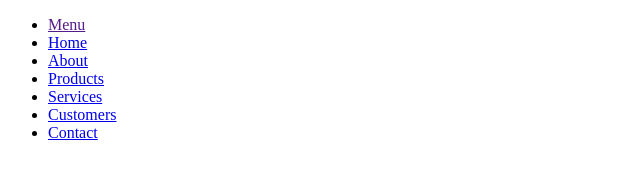
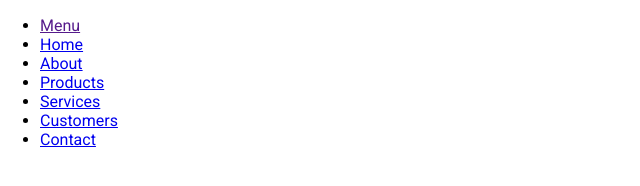
Before and after one commit to maitc/menu-laboratoria, a plain HTML site: page index.html in a window 1280 px wide. Shown: the whole page, without its empty margins (0-640 px from the left). Drawn offline with Linux system fonts and the light colour scheme.

Commit message:
common ok

```diff
--- a/assets/css/common.css
+++ b/assets/css/common.css
@@ -1 +1,8 @@
-common.css
+body{
+	font-family: 'Roboto', sans-serif;
+	margin: 0 auto;
+}
+
+.flex-container{
+	display: flex;
+}
```
